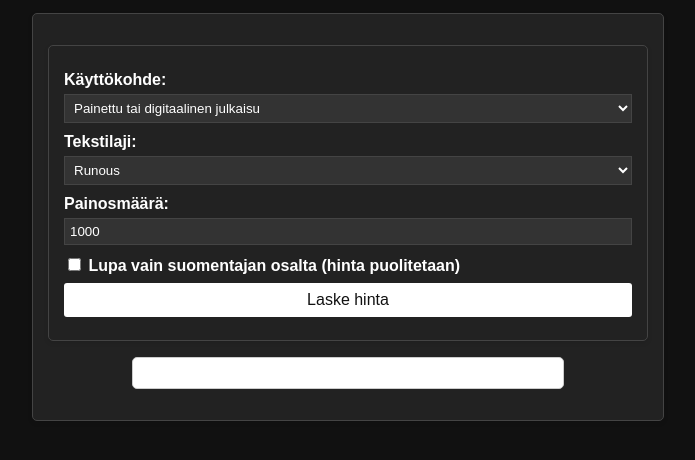
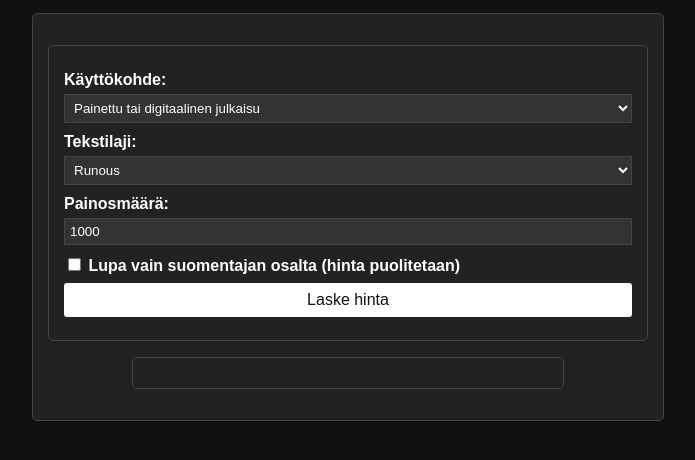
Before and after one commit to P1P3TT1/julkaisulupalaskuri, a plain HTML site: page index.html in a window 1280 px wide. Both pictures are taken after a click on the button "Vaihda tummaan teemaan". Shown: the part 166-626 px from the top of the page, without its empty margins (292-987 px from the left). Drawn offline with nearby package versions, Linux system fonts and the light colour scheme.

Commit message:
Update index.html
fix displaying results in dark mode

```diff
--- a/index.html
+++ b/index.html
@@ -26,6 +26,7 @@
     body.dark-mode input, body.dark-mode select { background: #333; color: #fff; border: 1px solid #444; }
     body.dark-mode button[type="submit"], body.dark-mode #themeToggle { background: #fff; color: #111; }
     body.dark-mode button[type="submit"]:hover, body.dark-mode #themeToggle:hover { background: #ddd; }
+    body.dark-mode .result {background: #222; border: 1px solid #444;}
     body.dark-mode .tab-nav button { background: #333; color: #fff; }
     body.dark-mode .tab-nav button.active { background: #005fa3; }
     @media (max-width: 600px) { body { margin: 10px; } form, .tab-content { padding: 10px; max-width: 95%; } }
```
